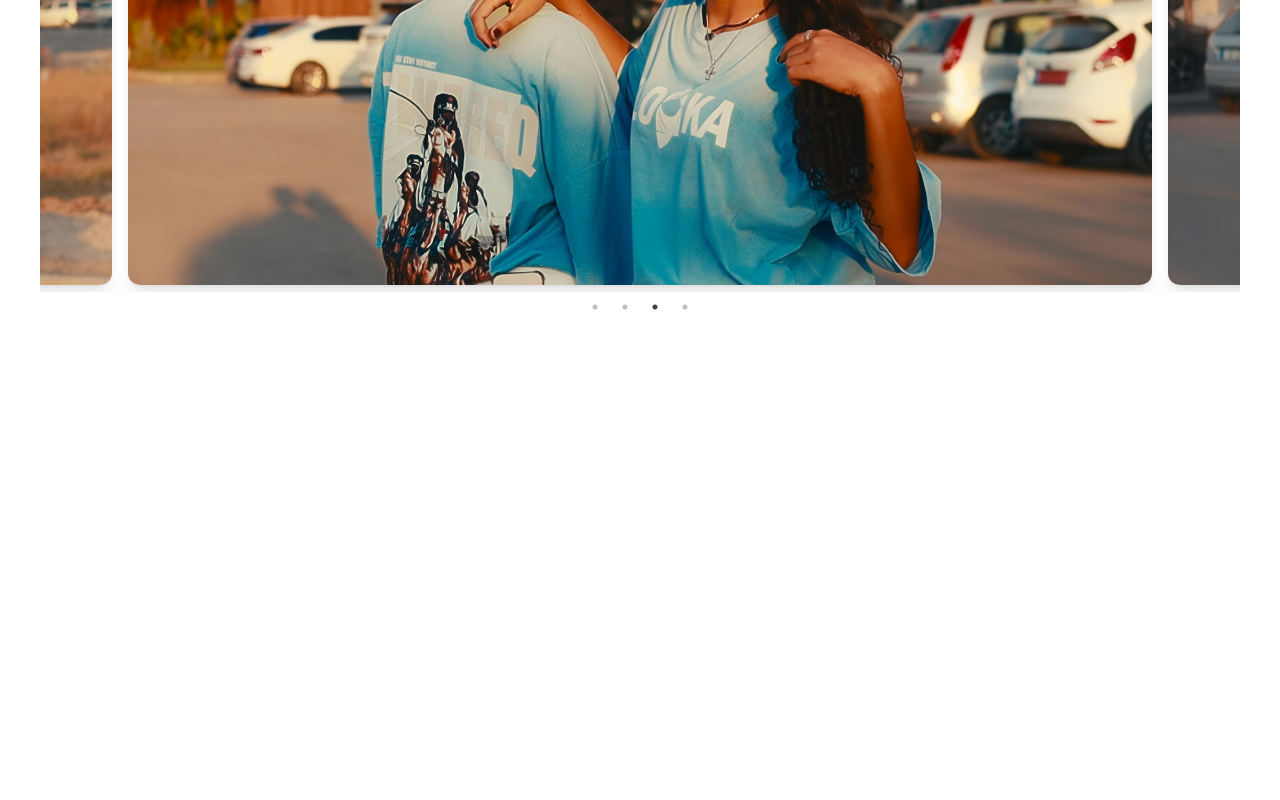
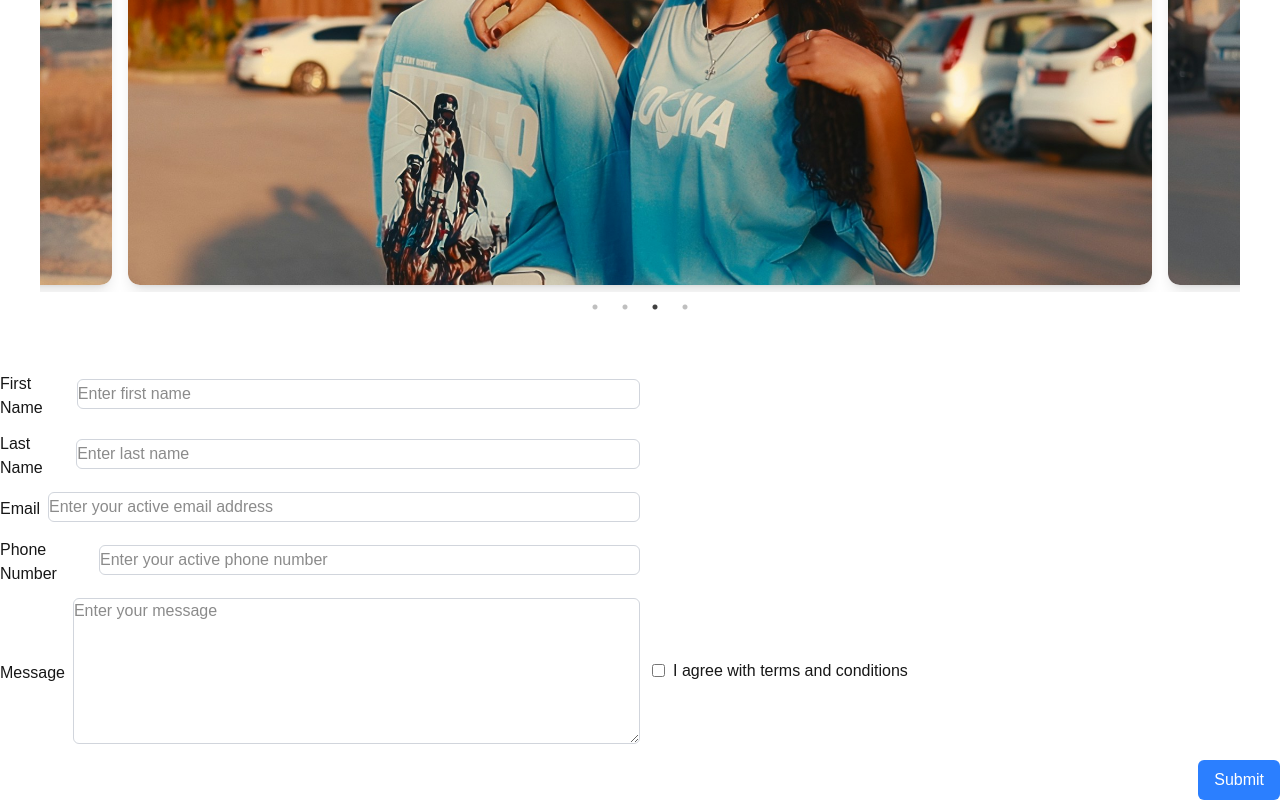
Before and after one commit to oneteamanywhere/cebu-junkshop, a Next.js app: page / in a window 1280 px wide. Shown: the part 2095-2895 px from the top of the page. Before the commit the page ends 2427 px from the top, so only its background shows below. Built offline with nearby package versions, Linux system fonts and the light colour scheme.

Commit message:
- create contact form component using RHF - integrate yup schema for centralized validation - create api endpoint for handling email sending with mailersend

```diff
--- a/app/(home)/page.tsx
+++ b/app/(home)/page.tsx
@@ -2,6 +2,8 @@ import Features from "./Features"
 import Stats from "./Stats"
 import { ImageWithText } from "@/components"
 import JunkshopGallery from "@/components/JunkshopGallery";
+// import ContactForm from "@/components/Contact"
+import { ContactFormRHF } from "@/components/Contact/rhf"
 
 
 const SamplePage = () => {
@@ -30,6 +32,8 @@ const SamplePage = () => {
         variant="zoom" // Scroll reveal with zoom effect
       />
       <JunkshopGallery />
+
+      <ContactFormRHF />
     </div>
   )
 }
--- /dev/null
+++ b/app/api/contact/sendMessage/route.ts
@@ -0,0 +1,43 @@
+import { NextRequest, NextResponse } from "next/server";
+import { MailerSend, EmailParams, Sender, Recipient } from "mailersend"
+import { contactSchema } from "@/components/Contact/schema"
+
+interface htmlParams {
+  firstName: string;
+}
+
+const buildHtml = ({ firstName }: htmlParams) => `
+  <h1>Hi ${firstName},</h1> <br />
+  <p>We are thrilled to have received your inquiry. Our team will look into your message and get back to you shortly.</p><br/><br/>
+  <p>Best regards,</p>
+  <p><b>The Cebu Junkshop Team</b></p>
+`;
+
+const mailerSend = new MailerSend({
+  apiKey: process.env.MAILERSEND_API_KEY || "",
+})
+
+export async function POST(req: NextRequest) {
+  const body = await req.json();
+
+  let data;
+  try {
+    data = await contactSchema.validate(body, { abortEarly: false});
+  } catch (err) {
+    return NextResponse.json({ error: "Validation failed" }, { status: 400 });
+  }
+
+  const params = new EmailParams()
+    .setFrom(new Sender(
+      process.env.MAIL_FROM_EMAIL || "",
+      process.env.MAIL_FROM_NAME || ""
+    ))
+    .setTo([new Recipient(data.email)])
+    .setReplyTo(new Sender(data.email, data.firstName))
+    .setSubject(`Cebu Junkshop: New Inquiry from ${data.firstName} ${data.lastName}`)
+    .setHtml(buildHtml({ firstName: data.firstName }))
+
+  await mailerSend.email.send(params);
+
+  return NextResponse.json({ ok: true})
+}
--- /dev/null
+++ b/components/Contact/index.tsx
@@ -0,0 +1,106 @@
+"use client"
+import { useState, useEffect } from "react";
+
+export default function ContactForm() {
+	const [formData, setFormData] = useState({
+		firstName: "",
+		lastName: "",
+		email: "",
+		contactNumber: "",
+		message: "",
+		consent: false
+	});
+	const [errors] = useState({
+		firstName: "First name is required",
+		lastName: "",
+		email: "",
+		contactNumber: "",
+		message: "",
+		consent: ""
+	});
+
+	const handleChange = (e: React.ChangeEvent<HTMLInputElement>) => {
+		const { name, value, type, checked } = e.target;
+
+		setFormData((prev) => ({
+			...prev,
+			[name]: type === "checkbox" ? checked : value
+		}))
+	}
+
+	const handleSubmit = () => {
+		alert(`Form has been submitted with these values: ${JSON.stringify(formData)}`)
+	}
+
+	useEffect(() => {
+		console.log(formData)
+	}, [formData])
+
+	return (
+		<form
+			className="flex flex-wrap gap-3"
+			onSubmit={(e) => {
+				e.preventDefault();
+				handleSubmit();
+			}}
+		>
+			<div className="flex items-center gap-2 w-1/2">
+				<label>First Name</label>
+				<div className="flex flex-col gap-1">
+					<input
+						name="firstName"
+						type="text"
+						className="w-full h-[30px] border border-gray-300 rounded-md hover:border-blue-500 hover:outline-0"
+						onChange={(event) => handleChange(event)}
+					/>
+					{errors.firstName && <p className="text-red-500">{errors.firstName}</p>}
+				</div>
+
+			</div>
+
+			<div className="flex items-center gap-2 w-1/2">
+				<label>Last Name</label>
+				<input
+					name="lastName"
+					type="text"
+					className="w-full h-[30px] border border-gray-300 rounded-md hover:border-blue-500 hover:outline-0"
+					onChange={(event) => handleChange(event)}
+				/>
+			</div>
+
+			<div className="flex items-center gap-2 w-1/2">
+				<label>Email</label>
+				<input
+					name="email"
+					type="email"
+					className="w-full h-[30px] border border-gray-300 rounded-md hover:border-blue-500 hover:outline-0"
+					onChange={(event) => handleChange(event)}
+				/>
+			</div>
+
+			<div className="flex items-center gap-2 w-1/2">
+				<label>Contact Number</label>
+				<input
+					name="contactNumber"
+					type="tel"
+					className="w-full h-[30px] border border-gray-300 rounded-md hover:border-blue-500 hover:outline-0"
+					onChange={(event) => handleChange(event)}
+				/>
+			</div>
+
+			<div className="flex items-center gap-2">
+				<input name="consent" type="checkbox" onChange={(event) => handleChange(event)} />
+				<label>I agree with terms and conditions</label>
+			</div>
+
+			<div className="w-full flex justify-end">
+				<button
+					type="submit"
+					className="bg-blue-500 text-white px-4 py-2 rounded-md"
+				>
+					Submit
+				</button>
+			</div>
+		</form>
+	)
+}
--- /dev/null
+++ b/components/Contact/rhf.tsx
@@ -0,0 +1,134 @@
+"use client"
+import { useForm } from "react-hook-form";
+import { yupResolver } from "@hookform/resolvers/yup";
+import { contactSchema } from "./schema";
+
+export const ContactFormRHF = () => {
+  const {
+    register,
+    handleSubmit,
+    formState: { errors, isSubmitting }
+  } = useForm({
+    defaultValues: {
+      firstName: "",
+      lastName: "",
+      phoneNumber: "",
+      email: "",
+      message: "",
+      consent: false,
+    },
+    mode: "onBlur",
+    resolver: yupResolver(contactSchema)
+  })
+
+  const sendContactForm = async (data: any) => {
+    try {
+      const res = await fetch("/api/contact/sendMessage", {
+        method: "POST",
+        headers: { "Content-Type": "application/json" },
+        body: JSON.stringify(data)
+      })
+
+      if (!res.ok) {
+        const errorBody = await res.json().catch(() => ({}))
+        throw new Error(errorBody.error || "Failed to send")
+      }
+
+      alert("Message sent successfully!")
+    } catch(err: any) {
+      alert(err?.message || "Something went wrong.")
+    }
+  }
+
+  return (
+    <form
+			className="flex flex-wrap gap-3"
+      onSubmit={handleSubmit(sendContactForm)}
+		>
+			<div className="flex items-center gap-2 w-1/2">
+				<label>First Name</label>
+				<div className="w-full flex flex-col gap-1">
+					<input
+            {...register(
+              "firstName",
+            )}
+            placeholder="Enter first name"
+						className="w-full h-[30px] border border-gray-300 rounded-md hover:border-blue-500 hover:outline-0"
+					/>
+          <div className="text-xs text-red-500">{errors.firstName?.message}</div>
+				</div>
+
+			</div>
+
+			<div className="flex items-center gap-2 w-1/2">
+				<label>Last Name</label>
+        <div className="w-full flex flex-col gap-1">
+          <input
+            {...register("lastName")}
+            placeholder="Enter last name"
+            className="w-full h-[30px] border border-gray-300 rounded-md hover:border-blue-500 hover:outline-0"
+          />
+          <div className="text-xs text-red-500">{errors.lastName?.message}</div>
+        </div>
+			</div>
+
+			<div className="flex items-center gap-2 w-1/2">
+				<label>Email</label>
+        <div className="w-full flex flex-col gap-1">
+          <input
+            {...register(
+              "email",
+            )}
+            placeholder="Enter your active email address"
+            className="w-full h-[30px] border border-gray-300 rounded-md hover:border-blue-500 hover:outline-0"
+          />
+          <div className="text-xs text-red-500">{errors.email?.message}</div>
+        </div>
+			</div>
+
+			<div className="flex items-center gap-2 w-1/2">
+				<label>Phone Number</label>
+        <div className="w-full flex flex-col gap-1">
+          <input
+            {...register("phoneNumber")}
+            placeholder="Enter your active phone number"
+            className="w-full h-[30px] border border-gray-300 rounded-md hover:border-blue-500 hover:outline-0"
+          />
+          <div className="text-xs text-red-500">{errors.phoneNumber?.message}</div>
+        </div>
+			</div>
+
+			<div className="flex items-center gap-2 w-1/2">
+				<label>Message</label>
+        <div className="w-full flex flex-col gap-1">
+          <textarea
+            {...register("message")}
+            placeholder="Enter your message"
+            rows={6}
+            className="w-full border border-gray-300 rounded-md hover:border-blue-500 hover:outline-0"
+          />
+          <div className="text-xs text-red-500">{errors.message?.message}</div>
+        </div>
+			</div>
+
+			<div className="flex items-center gap-2">
+        <div className="w-full flex flex-col gap-1">
+          <div className="flex items-center gap-2">
+            <input {...register("consent")} type="checkbox" />
+            <label>I agree with terms and conditions</label>
+          </div>
+          <div className="text-red-500">{errors.consent?.message}</div>
+        </div>
+			</div>
+
+			<div className="w-full flex justify-end">
+				<button
+					type="submit"
+					className="bg-blue-500 text-white px-4 py-2 rounded-md"
+				>
+          {isSubmitting ? <p>submitting... please wait...</p>: "Submit"}
+				</button>
+			</div>
+		</form>
+  )
+}
--- /dev/null
+++ b/components/Contact/schema.ts
@@ -0,0 +1,14 @@
+import * as yup from "yup"
+
+export const contactSchema = yup.object({
+  firstName: yup.string().required("First name is required"),
+  lastName: yup.string().required("Last name is required"),
+  email: yup.string().email("Invalid email").required("Email is required"),
+  phoneNumber: yup.string().trim()
+    .matches(/^(?:\+63|0)?9\d{9}$/, "Phone number is invalid")
+    .required("Phone number is required"),
+  message: yup.string().trim()
+    .min(100, "Message must be at least 100 characters")
+    .required("Message is required"),
+  consent: yup.boolean().oneOf([true], "You must accept the terms")
+})
--- a/package.json
+++ b/package.json
@@ -9,13 +9,17 @@
     "lint": "eslint"
   },
   "dependencies": {
+    "@hookform/resolvers": "^5.2.2",
     "framer-motion": "^12.38.0",
+    "mailersend": "^2.8.0",
     "next": "16.1.6",
     "react": "19.2.3",
     "react-dom": "19.2.3",
+    "react-hook-form": "^7.75.0",
     "react-icons": "^5.5.0",
     "react-slick": "^0.31.0",
-    "slick-carousel": "^1.8.1"
+    "slick-carousel": "^1.8.1",
+    "yup": "^1.7.1"
   },
   "devDependencies": {
     "@tailwindcss/postcss": "^4",
```
Also changed, not shown: 1 other file (tests, documents, lock files or other folders).
